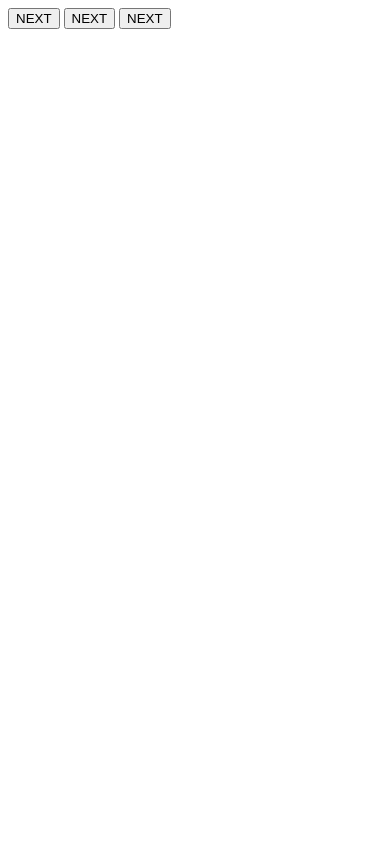
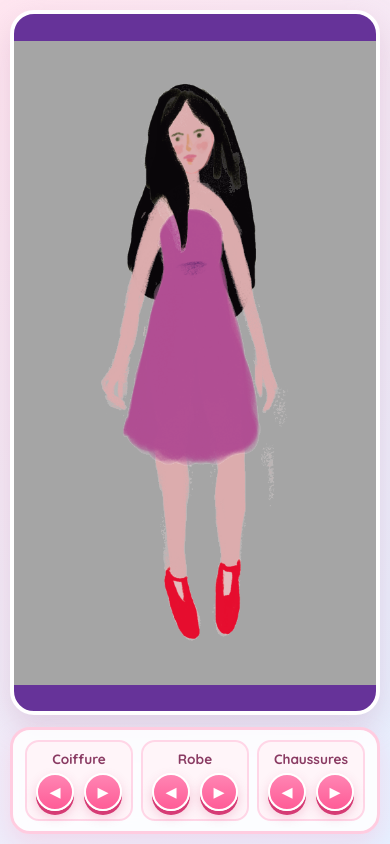
Before and after one commit to evanber908/dressup, a plain HTML site: page index.html in a window 390 px wide. Drawn offline with Linux system fonts and the light colour scheme.

Commit message:
améliorations

```diff
--- a/css/style.css
+++ b/css/style.css
@@ -1,215 +1,208 @@
-/* http://meyerweb.com/eric/tools/css/reset/
-   v2.0 | 20110126
-   License: none (public domain)
-*/
-html, body, div, span, applet, object, iframe,
-h1, h2, h3, h4, h5, h6, p, blockquote, pre,
-a, abbr, acronym, address, big, cite, code,
-del, dfn, em, img, ins, kbd, q, s, samp,
-small, strike, strong, sub, sup, tt, var,
-b, u, i, center,
-dl, dt, dd, ol, ul, li,
-fieldset, form, label, legend,
-table, caption, tbody, tfoot, thead, tr, th, td,
-article, aside, canvas, details, embed,
-figure, figcaption, footer, header, hgroup,
-menu, nav, output, ruby, section, summary,
-time, mark, audio, video {
+/* Reset de base */
+* {
+    box-sizing: border-box;
     margin: 0;
     padding: 0;
-	border: 0;
-	font-size: 100%;
-	font: inherit;
-	vertical-align: baseline;
-}
-
-/* HTML5 display-role reset for older browsers */
-article, aside, details, figcaption, figure,
-footer, header, hgroup, menu, nav, section {
-	display: block;
 }
 
 body {
-	line-height: 1;
+    font-family: 'Quicksand', sans-serif;
+    background: linear-gradient(135deg, #ffe6f0 0%, #e6f0ff 100%);
+    min-height: 100dvh;
+    display: flex;
+    justify-content: center;
+    align-items: center;
+    overflow: hidden;
+    padding: 15px;
 }
 
-ol, ul {
-	list-style: none;
+/* Conteneur principal (Desktop & Tablette : côte à côte) */
+#game-wrapper {
+    display: flex;
+    flex-direction: row;
+    align-items: center;
+    justify-content: center;
+    gap: 30px;
+    width: 100%;
+    max-width: 1000px;
+    height: calc(100dvh - 30px);
 }
 
-blockquote, q {
-	quotes: none;
+/* Scène du personnage responsive */
+#character-stage {
+    position: relative;
+    height: 100%;
+    max-height: 987px;
+    aspect-ratio: 555 / 987;
+    border-radius: 24px;
+    overflow: hidden;
+    box-shadow: 0 12px 30px rgba(180, 120, 160, 0.25);
+    border: 4px solid #ffffff;
+    background-color: rebeccapurple;
 }
 
-blockquote:before, blockquote:after,
-q:before, q:after {
-	content: '';
-	content: none;
+/* Calques superposés fluides */
+#background,
+.layer,
+.hairback,
+.shoe1, .shoe2, .shoe3,
+.dress1, .dress2, .dress3,
+.hairfront1, .hairfront2, .hairfront3 {
+    position: absolute;
+    inset: 0;
+    width: 100%;
+    height: 100%;
+    background-size: contain;
+    background-repeat: no-repeat;
+    background-position: center;
 }
 
-table {
-	border-collapse: collapse;
-	border-spacing: 0;
+/* Images des calques */
+#background { background-image: url("../img/resized_background.png"); }
+.hairback   { background-image: url("../img/hairback.png"); }
+#man        { background-image: url("../img/body.png"); }
+
+.shoe1      { background-image: url("../img/shoe1.png"); }
+.shoe2      { background-image: url("../img/shoe2.png"); }
+.shoe3      { background-image: url("../img/shoe3.png"); }
+
+.dress1     { background-image: url("../img/dress1.png"); }
+.dress2     { background-image: url("../img/dress2.png"); }
+.dress3     { background-image: url("../img/dress3.png"); }
+
+.hairfront1 { background-image: url("../img/hairfront1.png"); }
+.hairfront2 { background-image: url("../img/hairfront2.png"); }
+.hairfront3 { background-image: url("../img/hairfront3.png"); }
+
+/* Barre de menu style Dress-Up Game */
+#wardrobe-menu {
+    background: rgba(255, 255, 255, 0.85);
+    backdrop-filter: blur(10px);
+    border: 3px solid #ffcce0;
+    border-radius: 24px;
+    padding: 24px;
+    width: 260px;
+    display: flex;
+    flex-direction: column;
+    gap: 18px;
+    box-shadow: 0 10px 25px rgba(255, 133, 179, 0.2);
 }
 
-#container{
-    position: absolute;
-    margin:auto;
-    width: 755px;
-    height :987px;
-   background-color: aqua;
+.menu-title {
+    text-align: center;
+    color: #d64584;
+    font-size: 1.4rem;
+    font-weight: 700;
+    letter-spacing: 0.5px;
+    padding-bottom: 8px;
+    border-bottom: 2px dashed #ffcce0;
 }
 
-#background{
-    position:absolute;
-    width:555px;
-    height:987px;
-    left:100px;
-    right: 100px;
-    background-color: rebeccapurple;
-    background-image: url("../img/resized_background.png");
+.category-card {
+    background: #fff5f9;
+    border: 2px solid #ffd6e7;
+    border-radius: 16px;
+    padding: 12px 16px;
+    display: flex;
+    flex-direction: column;
+    align-items: center;
+    gap: 10px;
 }
 
-#hairback{
-     position:absolute;
-    width:555px;
-    height:987px;
+.category-label {
+    color: #8a3b63;
+    font-weight: 700;
+    font-size: 1rem;
 }
 
-.hairback{
-    position:absolute;
-    width:555px;
-    height:987px;
-    background-image: url("../img/hairback.png");
-}
-#man{
-    position:absolute;
-    width:555px;
-    height:987px;
-    background-image: url("../img/body.png");
+.btn-group {
+    display: flex;
+    gap: 16px;
+    width: 100%;
+    justify-content: center;
 }
 
-#shoes{
-     position:absolute;
-    width:555px;
-    height:987px;
+/* Boutons tactiles et animés */
+.dress-btn {
+    background: linear-gradient(180deg, #ff85b3 0%, #ff5c97 100%);
+    color: white;
+    border: 2px solid #ffffff;
+    border-radius: 50%;
+    width: 44px;
+    height: 44px;
+    font-size: 1rem;
+    cursor: pointer;
+    box-shadow: 0 4px 0 #d63b75, 0 6px 12px rgba(214, 59, 117, 0.25);
+    transition: transform 0.1s ease, box-shadow 0.1s ease, filter 0.15s ease;
+    display: flex;
+    align-items: center;
+    justify-content: center;
+    user-select: none;
 }
 
-.shoe1{
-     position:absolute;
-    width:555px;
-    height:987px;
-    background-image: url(../img/shoe1.png);
+.dress-btn:hover {
+    filter: brightness(1.06);
+    transform: translateY(-1px);
 }
 
-.shoe2{
-    position:absolute;
-    width:555px;
-    height:987px;
-    background-image: url(../img/shoe2.png);
+.dress-btn:active {
+    transform: translateY(3px);
+    box-shadow: 0 1px 0 #d63b75, 0 2px 5px rgba(214, 59, 117, 0.25);
 }
 
-.shoe3{
-    position:absolute;
-    width:555px;
-    height:987px;
-    background-image: url(../img/shoe3.png);
+/* --- Adaptation Tablette & Mobile (écran en portrait / étroit) --- */
+@media (max-width: 768px) {
+    body {
+        padding: 10px;
     }
 
-#clothes{
-
-     position:absolute;
-    width:555px;
-    height:987px;
+    #game-wrapper {
+        flex-direction: column;
+        gap: 12px;
+        height: calc(100dvh - 20px);
     }
 
-.dress1{
-
-    position:absolute;
-    width:555px;
-    height:987px;
-    background-image: url(../img/dress1.png);
+    /* Le personnage prend tout l'espace vertical restant */
+    #character-stage {
+        height: auto;
+        flex: 1;
+        min-height: 0;
+        max-width: 100%;
     }
 
-.dress2{
-
-    position:absolute;
-    width:555px;
-    height:987px;
-    background-image: url(../img/dress2.png);
+    /* Le menu devient une barre horizontale compacte en bas */
+    #wardrobe-menu {
+        width: 100%;
+        max-width: 500px;
+        flex-direction: row;
+        justify-content: space-around;
+        padding: 10px 12px;
+        gap: 8px;
+        border-radius: 20px;
     }
 
-.dress3{
-
-    position:absolute;
-    width:555px;
-    height:987px;
-    background-image: url(../img/dress3.png);
+    .menu-title {
+        display: none; /* Gain de place sur mobile */
     }
 
-
-#hairfront{
-     position:absolute;
-    width:555px;
-    height:987px;
+    .category-card {
+        flex: 1;
+        padding: 8px 6px;
+        gap: 6px;
+        border-radius: 14px;
     }
 
-.hairfront1{
-
-    position:absolute;
-    width:555px;
-    height:987px;
-    background-image: url(../img/hairfront1.png);
+    .category-label {
+        font-size: 0.85rem;
     }
 
-.hairfront2{
-
-    position:absolute;
-    width:555px;
-    height:987px;
-    background-image: url(../img/hairfront2.png);
+    .btn-group {
+        gap: 10px;
     }
 
-.hairfront3{
-
-    position:absolute;
-    width:555px;
-    height:987px;
-    background-image: url(../img/hairfront3.png);
+    .dress-btn {
+        width: 38px;
+        height: 38px;
+        font-size: 0.9rem;
     }
-
-#nexthair{
-    position:absolute;
-    right:50px;
-    top:150px;
 }
-
-#nextdress{
-    position:absolute;
-    right:50px;
-    top:400px;
-}
-
-#nextshoe{
-    position:absolute;
-    right:50px;
-    top:750px;
-}
-
-#prevhair{
-    position:absolute;
-    left:50px;
-    top:150px;
-}
-
-#prevdress{
-    position:absolute;
-    left:50px;
-    top:400px;
-}
-
-#prevshoe{
-    position:absolute;
-    left:50px;
-    top:750px;
-}
--- a/index.html
+++ b/index.html
@@ -1,25 +1,54 @@
 <!DOCTYPE html>
-<html lang="en">
-   <head>
+<html lang="fr">
+    <head>
         <meta charset="UTF-8">
         <meta name="viewport" content="width=device-width, initial-scale=1.0">
-        <meta link rel="stylesheet" type="text/css" href="css/style.css">
-        <title> Dress Up Game</title>
+        <title>Dress Up Game</title>
+        <link href="https://fonts.googleapis.com/css2?family=Quicksand:wght@600;700&display=swap" rel="stylesheet">
+        <link rel="stylesheet" type="text/css" href="css/style.css">
     </head>
     <body>
-        <div id="container">
-            <div id="background">
-                <div id="hairback"></div>
-                <div id="man"> </div>
-                <div id="shoes"> </div>
-                <div id="clothes"> </div>
-                <div id="hairfront"></div>
+        <main id="game-wrapper">
+            <!-- Zone du personnage (conserve le ratio 555x987) -->
+            <div id="character-stage">
+                <div id="background">
+                    <div id="hairback" class="layer"></div>
+                    <div id="man" class="layer"></div>
+                    <div id="shoes" class="layer"></div>
+                    <div id="clothes" class="layer"></div>
+                    <div id="hairfront" class="layer"></div>
+                </div>
             </div>
 
-            <button type="button" value="NEXT" id="nexthair" onclick="nexthair()">NEXT</button>
-            <button type="button" value="NEXT" id="nextdress" onclick="nextdress()">NEXT</button>
-            <button type="button" value="NEXT" id="nextshoe" onclick="nextshoe()">NEXT</button>
-        </div>
+            <!-- Barre de menu style Dress-Up -->
+            <nav id="wardrobe-menu" aria-label="Menu garde-robe">
+                <h1 class="menu-title">Garde à robe</h1>
+
+                <div class="category-card">
+                    <span class="category-label">Coiffure</span>
+                    <div class="btn-group">
+                        <button type="button" class="dress-btn" onclick="prevhair()" aria-label="Coiffure précédente">◀</button>
+                        <button type="button" class="dress-btn" onclick="nexthair()" aria-label="Coiffure suivante">▶</button>
+                    </div>
+                </div>
+
+                <div class="category-card">
+                    <span class="category-label">Robe</span>
+                    <div class="btn-group">
+                        <button type="button" class="dress-btn" onclick="prevdress()" aria-label="Tenue précédente">◀</button>
+                        <button type="button" class="dress-btn" onclick="nextdress()" aria-label="Tenue suivante">▶</button>
+                    </div>
+                </div>
+
+                <div class="category-card">
+                    <span class="category-label">Chaussures</span>
+                    <div class="btn-group">
+                        <button type="button" class="dress-btn" onclick="prevshoe()" aria-label="Chaussures précédentes">◀</button>
+                        <button type="button" class="dress-btn" onclick="nextshoe()" aria-label="Chaussures suivantes">▶</button>
+                    </div>
+                </div>
+            </nav>
+        </main>
 
         <script src="js/code.js"></script>
     </body>
--- a/js/code.js
+++ b/js/code.js
@@ -1,93 +1,61 @@
+window.onload = init;
 
-window.onload=init;
+var state = {
+    dress: 1,
+    shoe: 1,
+    hair: 1
+};
 
-function init()
-{
-    console.log("window has loaded");
-    state.i=1;
-    state.j=1;
-    state.k=1;
+const TOTAL_ITEMS = 3;
 
+function init() {
+    updateDress();
+    updateShoe();
+    updateHair();
 }
 
-var state = {
-    i:0,
-    j:0,
-    k:0
-};
-
-function nextdress()
-{
-    console.log("inside function nextdress");
-    console.log(state.i);
-    var dress=document.getElementById("clothes");
-    if(state.i===0){
-    dress.setAttribute("class","dress1");
-        state.i++;
-        console.log(state.i);
-    }
-    else
-     if(state.i===1){
-    dress.setAttribute("class","dress2");
-         state.i++;
-         console.log(state.i);
-    }
-    else
-     if(state.i===2){
-    dress.setAttribute("class","dress3");
-         state.i=0;
-    }
-
+/* --- Vêtements --- */
+function nextdress() {
+    state.dress = (state.dress % TOTAL_ITEMS) + 1;
+    updateDress();
 }
 
-function nextshoe()
-{
-    console.log("inside function nextshoe");
-    console.log(state.j);
-    var shoe=document.getElementById("shoes");
-    if(state.j===0){
-    shoe.setAttribute("class","shoe1");
-        state.j++;
-        console.log(state.j);
-    }
-    else
-     if(state.j===1){
-    shoe.setAttribute("class","shoe2");
-         state.j++;
-         console.log(state.j);
-    }
-    else
-     if(state.j===2){
-    shoe.setAttribute("class","shoe3");
-         state.j=0;
-    }
-
+function prevdress() {
+    state.dress = (state.dress - 2 + TOTAL_ITEMS) % TOTAL_ITEMS + 1;
+    updateDress();
 }
 
-function nexthair()
-{
-    console.log("inside function nexthair");
+function updateDress() {
+    document.getElementById("clothes").className = "layer dress" + state.dress;
+}
 
-    console.log(state.k);
-    var hairf=document.getElementById("hairfront");
-    var hairb=document.getElementById("hairback");
-    hairb.setAttribute("class","hairback");
+/* --- Chaussures --- */
+function nextshoe() {
+    state.shoe = (state.shoe % TOTAL_ITEMS) + 1;
+    updateShoe();
+}
 
-    if(state.k===0){
-    hairf.setAttribute("class","hairfront1");
-        state.k++;
-        console.log(state.k);
-    }
-    else
-     if(state.k===1){
-    hairf.setAttribute("class","hairfront2");
-         state.k++;
-         console.log(state.k);
-    }
-    else
-     if(state.k===2){
-    hairf.setAttribute("class","hairfront3");
-         state.k=0;
-    }
+function prevshoe() {
+    state.shoe = (state.shoe - 2 + TOTAL_ITEMS) % TOTAL_ITEMS + 1;
+    updateShoe();
+}
 
+function updateShoe() {
+    document.getElementById("shoes").className = "layer shoe" + state.shoe;
 }
+
+/* --- Coiffure --- */
+function nexthair() {
+    state.hair = (state.hair % TOTAL_ITEMS) + 1;
+    updateHair();
+}
+
+function prevhair() {
+    state.hair = (state.hair - 2 + TOTAL_ITEMS) % TOTAL_ITEMS + 1;
+    updateHair();
+}
+
+function updateHair() {
+    document.getElementById("hairback").className = "layer hairback";
+    document.getElementById("hairfront").className = "layer hairfront" + state.hair;
+}
```
Lines whose indentation alone changed are shown as unchanged.
